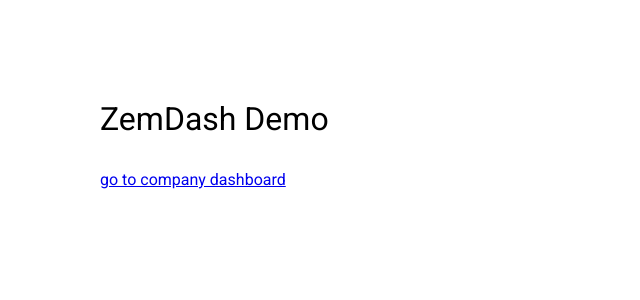
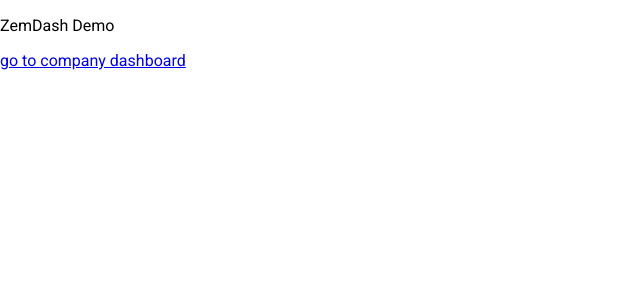
Before and after one commit to drodriguez56/testAppAuthqb, a React (Create React App) app: page / in a window 1280 px wide. Shown: the top 300 px of the page, without its empty margins (0-640 px from the left). Built offline with nearby package versions, Linux system fonts and the light colour scheme.

Commit message:
update text

```diff
--- a/src/App.js
+++ b/src/App.js
@@ -23,7 +23,7 @@ const Home = () => {
 export default () => {
   return (
     <Router>
-      <div style={{ margin: "100px" }}>
+      <div>
         <Route exact path="/" component={Home} />
         <Switch>
           <Route path="/apply/:realmId" component={Apply} />
--- a/src/components/Company/company.css
+++ b/src/components/Company/company.css
@@ -3,9 +3,6 @@
   margin: 10px;
   padding: 5px;
   border-radius: 5px;
-}
-.client p {
-  font-size: 20px;
 }
 
 .client a {
--- a/src/index.css
+++ b/src/index.css
@@ -2,10 +2,6 @@ body {
   margin: 0;
   padding: 0;
   font-family: "Roboto", sans-serif;
-}
-
-p {
-  font-size: 2em;
 }
 
 .pb-container {
@@ -35,7 +31,6 @@ p {
 .pb-container .pb-button span {
   display: inherit;
   transition: opacity 0.3s 0.1s;
-  font-size: 2em;
   font-weight: 100;
 }
 .pb-container .pb-button svg {
```
